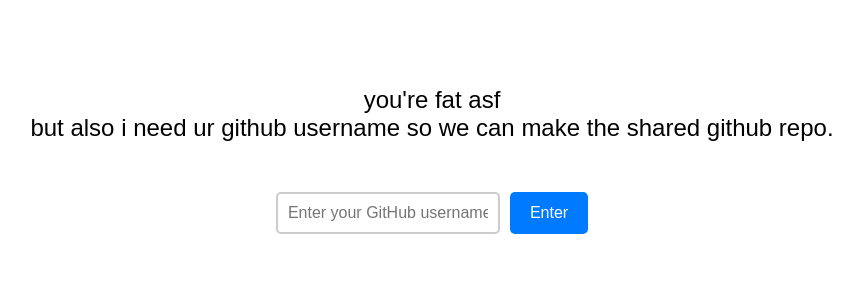
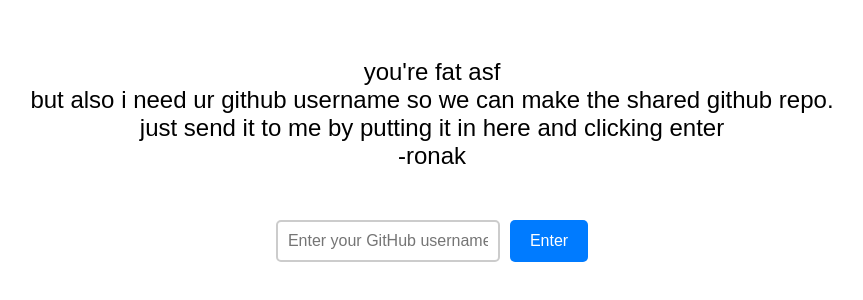
Before and after one commit to ronakexe/chipotle, a plain HTML site: page index.html in a window 1280 px wide. Shown: the part 240-540 px from the top of the page, without its empty margins (208-1071 px from the left). Drawn offline with Linux system fonts and the light colour scheme.

Commit message:
final touch

```diff
--- a/index.html
+++ b/index.html
@@ -52,7 +52,7 @@
     </style>
 </head>
 <body>
-    <p>you're fat asf<br>but also i need ur github username so we can make the shared github repo.</p>
+    <p>you're fat asf<br>but also i need ur github username so we can make the shared github repo.<br>just send it to me by putting it in here and clicking enter<br>-ronak</p>
 
     <div class="input-container">
         <input type="text" id="userInput" placeholder="Enter your GitHub username">
```
